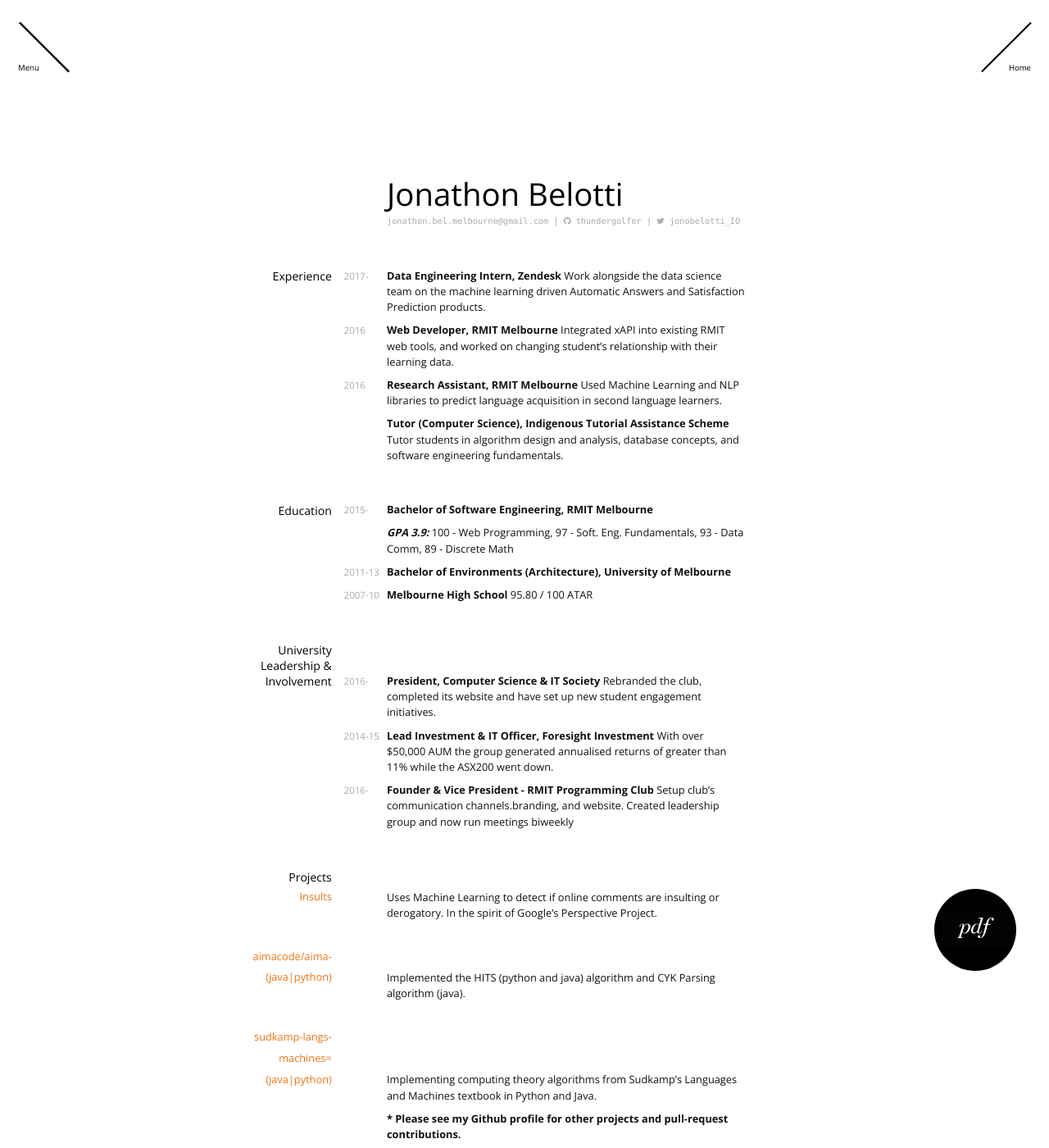
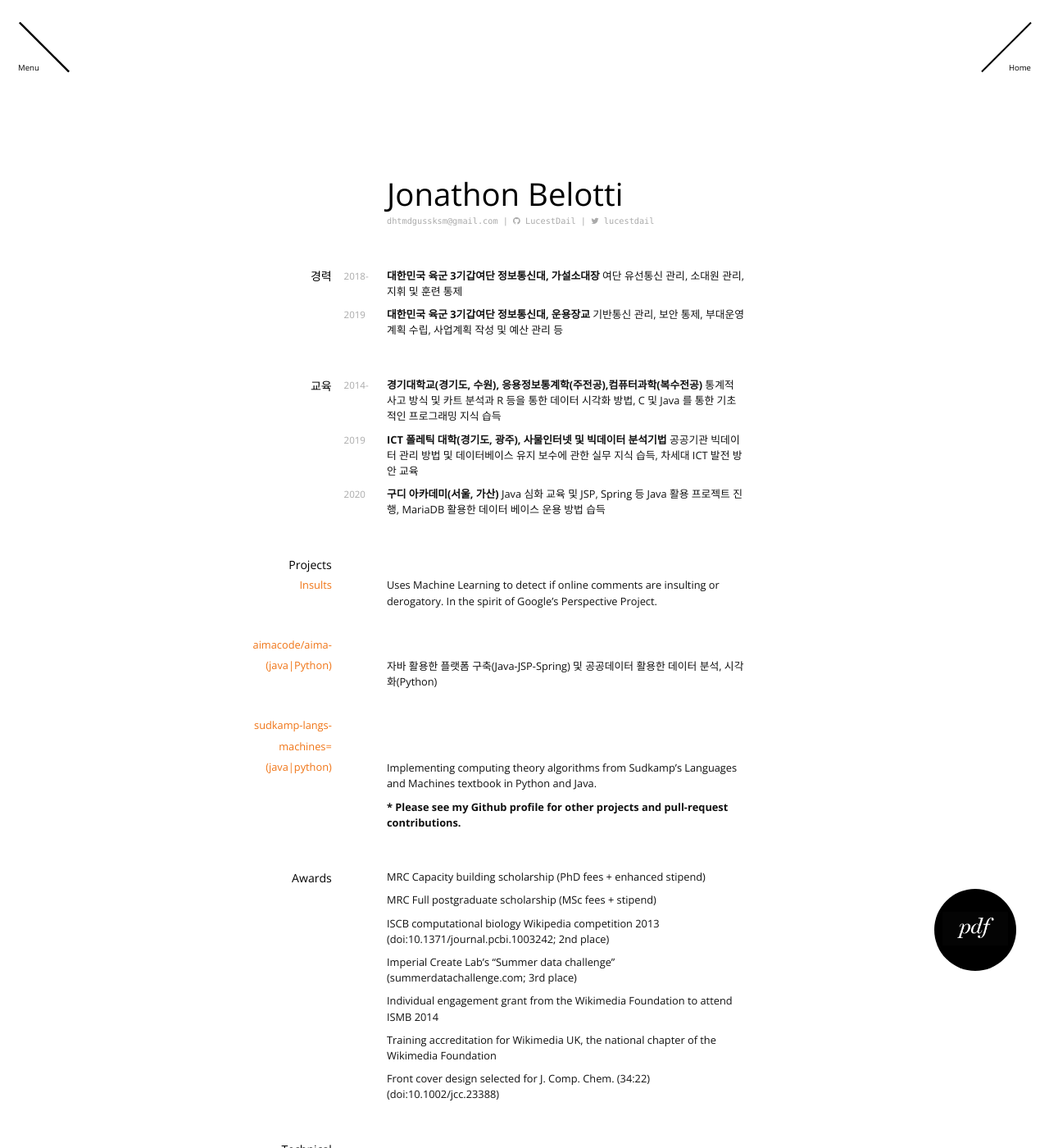
Before and after one commit to LucestDail/lucestdail.github.io, a Jekyll site: the page built from resume.md, in a window 1280 px wide and 1400 px high. Shown: the whole window at 82% size. Built offline with Jekyll 4.4.1, drawn with Linux system fonts in a browser that asks for light colours; nearby versions of some CDN libraries; some web fonts are replaced; some of the changed text lies outside the part shown.

Commit message:
Update resume.md
Change my Portfolio

```diff
--- a/resume.md
+++ b/resume.md
@@ -7,50 +7,32 @@ permalink: /resume/
 # Jonathon Belotti
 
 <div id="webaddress">
-<a href="mailto:jonathon.bel.melbourne@gmail.com">jonathon.bel.melbourne@gmail.com</a>
+<a href="mailto:dhtmdgussksm@gmail.com">dhtmdgussksm@gmail.com</a>
 |
-<i class="fa fa-github"></i> <a href="http://github.com/thundergolfer">thundergolfer</a>
+<i class="fa fa-github"></i> <a href="http://github.com/LucestDail">LucestDail</a>
 |
-<i class="fa fa-twitter"></i> <a href="http://twitter.com/jonobelotti_IO">jonobelotti_IO</a>
+<i class="fa fa-twitter"></i> <a href="http://twitter.com/lucestdail">lucestdail</a>
 </div>
 
 
-## Experience
+## 경력
 
-`2017-`
-__Data Engineering Intern, Zendesk__ Work alongside the data science team on the machine learning driven Automatic Answers and Satisfaction Prediction products.
+`2018-`
+__대한민국 육군 3기갑여단 정보통신대, 가설소대장__ 여단 유선통신 관리, 소대원 관리, 지휘 및 훈련 통제
 
-`2016`
-__Web Developer, RMIT Melbourne__ Integrated xAPI into existing RMIT web tools, and worked on changing student’s relationship with their learning data.
+`2019`
+__대한민국 육군 3기갑여단 정보통신대, 운용장교__  기반통신 관리, 보안 통제, 부대운영 계획 수립, 사업계획 작성 및 예산 관리 등
 
-`2016`
-__Research Assistant, RMIT Melbourne__ Used Machine Learning and NLP libraries to predict language acquisition in second language learners.
+## 교육
 
-__Tutor (Computer Science), Indigenous Tutorial Assistance Scheme__ Tutor students in algorithm design and analysis, database concepts, and software engineering fundamentals.
+`2014-`
+__경기대학교(경기도, 수원), 응용정보통계학(주전공),컴퓨터과학(복수전공)__ 통계적 사고 방식 및 카트 분석과 R 등을 통한 데이터 시각화 방법, C 및 Java 를 통한 기초적인 프로그래밍 지식 습득
 
-## Education
+`2019`
+__ICT 폴레틱 대학(경기도, 광주), 사물인터넷 및 빅데이터 분석기법__ 공공기관 빅데이터 관리 방법 및 데이터베이스 유지 보수에 관한 실무 지식 습득, 차세대 ICT 발전 방안 교육
 
-`2015-`
-__Bachelor of Software Engineering, RMIT Melbourne__
-
-***GPA 3.9:***  100 - Web Programming, 97 - Soft. Eng. Fundamentals, 93 - Data Comm, 89 - Discrete Math
-
-`2011-13`
-__Bachelor of Environments (Architecture), University of Melbourne__
-
-`2007-10`
-__Melbourne High School__ 95.80 / 100 ATAR
-
-## University Leadership & Involvement
-
-`2016-`
-__President, Computer Science & IT Society__ Rebranded the club, completed its website and have set up new student engagement initiatives.
-
-`2014-15`
-__Lead Investment & IT Officer, Foresight Investment__ With over $50,000 AUM the group generated annualised returns of greater than 11% while the ASX200 went down.
-
-`2016-`
-__Founder & Vice President - RMIT Programming Club__ Setup club’s communication channels.branding, and website. Created leadership group and now run meetings biweekly
+`2020`
+__구디 아카데미(서울, 가산)__ Java 심화 교육 및 JSP, Spring 등 Java 활용 프로젝트 진행, MariaDB 활용한 데이터 베이스 운용 방법 습득
 
 ## Projects
 
@@ -58,8 +40,8 @@ __Founder & Vice President - RMIT Programming Club__ Setup club’s communicatio
 
 Uses Machine Learning to detect if online comments are insulting or derogatory. In the spirit of Google’s Perspective Project.
 
-### aimacode/aima-(java|python)
-Implemented the HITS (python and java) algorithm and CYK Parsing algorithm (java).
+### aimacode/aima-(java|Python)
+자바 활용한 플랫폼 구축(Java-JSP-Spring) 및 공공데이터 활용한 데이터 분석, 시각화(Python)
 
 ### sudkamp-langs-machines=(java|python)
 
@@ -97,9 +79,9 @@ Front cover design selected for J. Comp. Chem. (34:22) ([doi:10.1002/jcc.23388](
 
 ## Links
 
-* <i class="fa fa-envelope"></i> <a href="mailto:jbelotti@zendesk.com">jbelotti@zendesk.com</a><br />
-* <i class="fa fa-github"></i> <a href="http://github.com/thundergolfer">thundergolfer</a><br />
-*  <i class="fa fa-twitter"></i> <a href="http://twitter.com/jonobelotti_IO">jonobelotti_IO</a><br />
+* <i class="fa fa-envelope"></i><a href="mailto:dhtmdgussksm@gmail.com">dhtmdgussksm@gmail.com</a><br />
+* <i class="fa fa-github"></i> <a href="http://github.com/LucestDail">LucestDail</a><br />
+*  <i class="fa fa-twitter"></i> <a href="https://twitter.com/lucestdail">lucestdail</a><br />
 
 <!-- ### Footer
 
```
